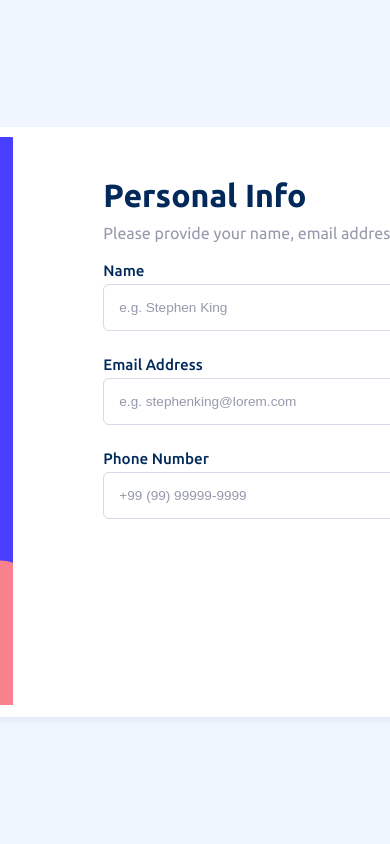
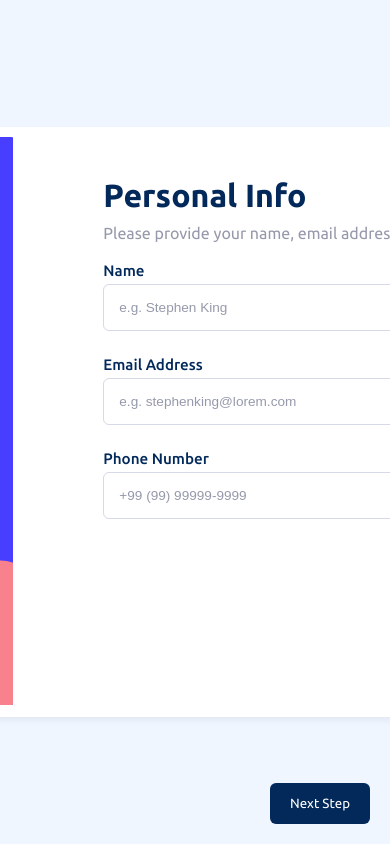
Before and after one commit to adriel-mp3/multi-step-form, a React (Vite) app: page / in a window 390 px wide. Shown: the top 844 px of the page. Built offline with nearby package versions, Linux system fonts and the light colour scheme.

Commit message:
:iphone: feat(src/components/Steps): add responsiveness

```diff
--- a/src/components/Steps/YourInfo/YourInfo.jsx
+++ b/src/components/Steps/YourInfo/YourInfo.jsx
@@ -51,7 +51,9 @@ const YourInfo = () => {
           {...number}
         />
       </form>
-      <NextStep onClick={handleNextButton} />
+      <div className={styles.buttonWrapper}>
+        <NextStep onClick={handleNextButton} />
+      </div>
     </div>
   );
 };
--- a/src/components/Steps/YourInfo/YourInfo.module.css
+++ b/src/components/Steps/YourInfo/YourInfo.module.css
@@ -3,7 +3,18 @@
   flex-direction: column;
   justify-content: space-between;
 }
+
 .content > input + label {
   margin-top: 25px;
   flex: 1;
 }
+
+@media (max-width:900px) {
+  .buttonWrapper {
+    position: fixed;
+    bottom: 0px;
+    right: 0px;
+    background:var(--magnolia);
+    padding: 20px;
+  }
+}
```
